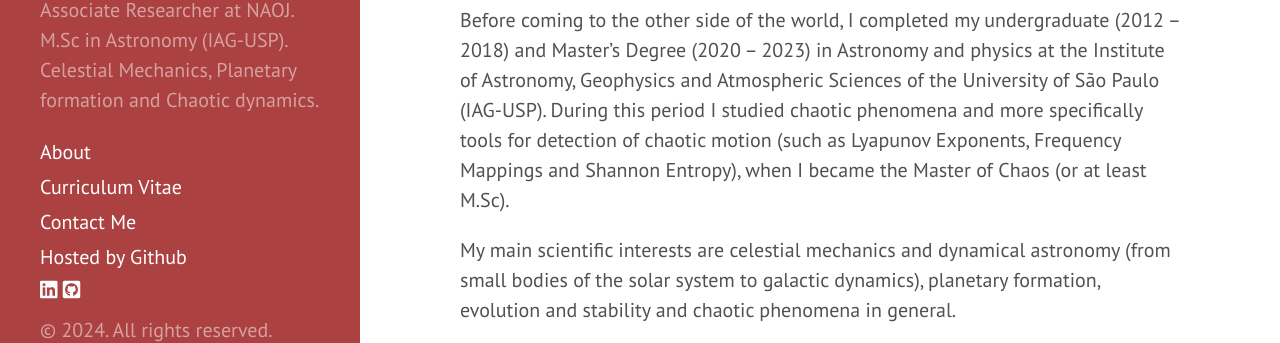
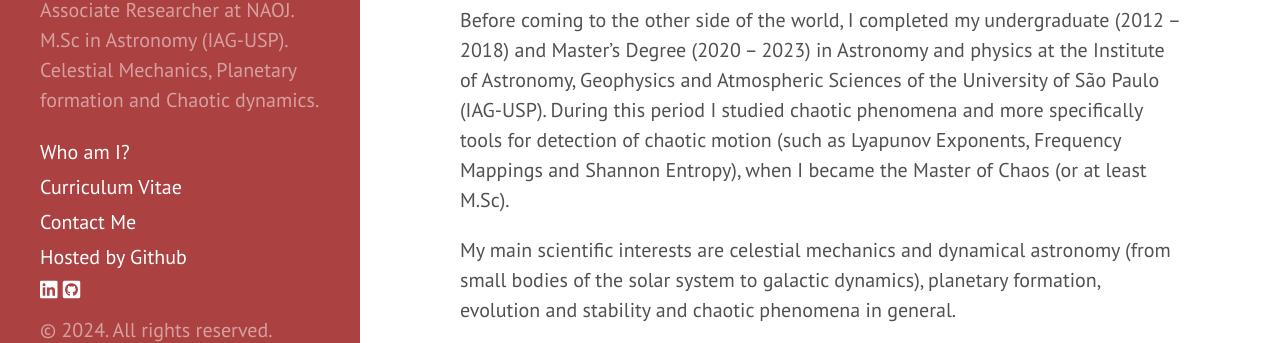
Before and after one commit to gabrieltxg/gabrieltxg.github.io, a Jekyll site: the page built from index.md, in a window 1280 px wide. Shown: the part 515-858 px from the top of the page. Built offline with Jekyll 4.4.1, drawn with Linux system fonts in a browser that asks for light colours; nearby versions of some CDN libraries; Markdown is read by kramdown in place of the engine named in the settings; a style sheet for code colours, icons or effects is not loaded.

Commit message:
Update sidebar.html

```diff
--- a/_includes/sidebar.html
+++ b/_includes/sidebar.html
@@ -11,7 +11,7 @@
       <p class="lead">{{ site.description }}</p>
     </div>
     <nav class="sidebar-nav">
-      <a class="sidebar-nav-item{% if page.url == site.baseurl %} active{% endif %}" href="/">About</a>
+      <a class="sidebar-nav-item{% if page.url == site.baseurl %} active{% endif %}" href="/">Who am I?</a>
 
       {% comment %}
         The code below dynamically generates a sidebar nav of pages with
```
